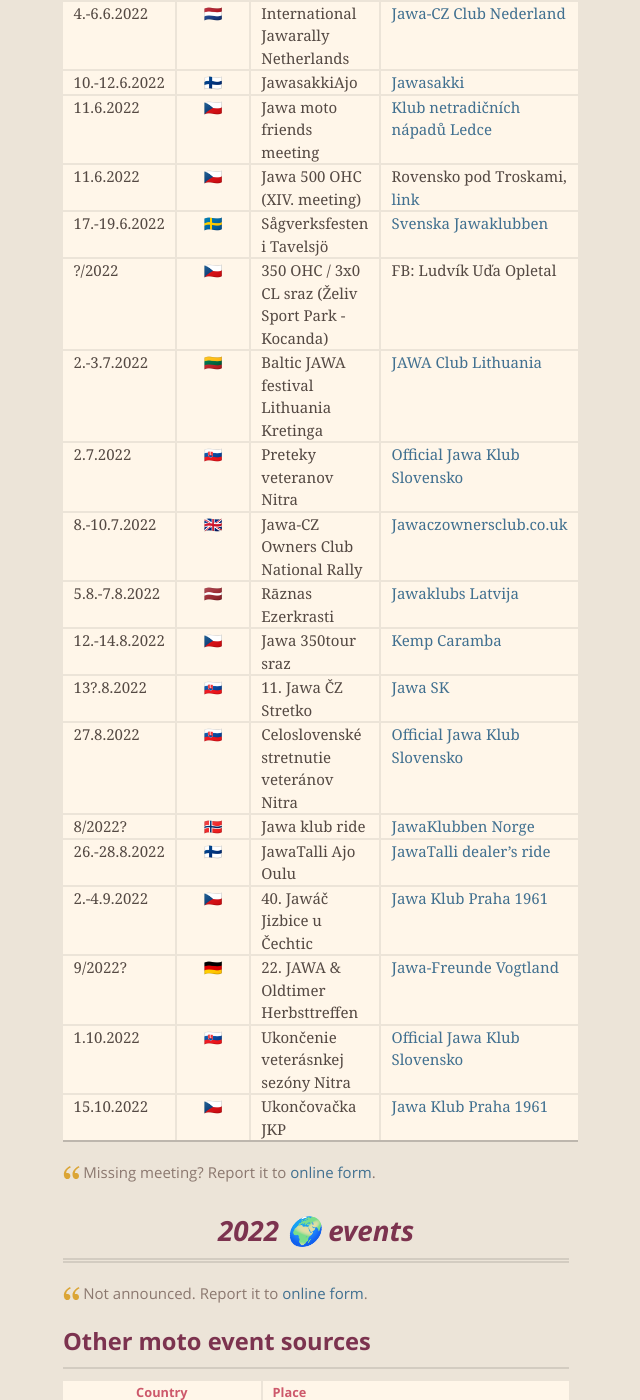
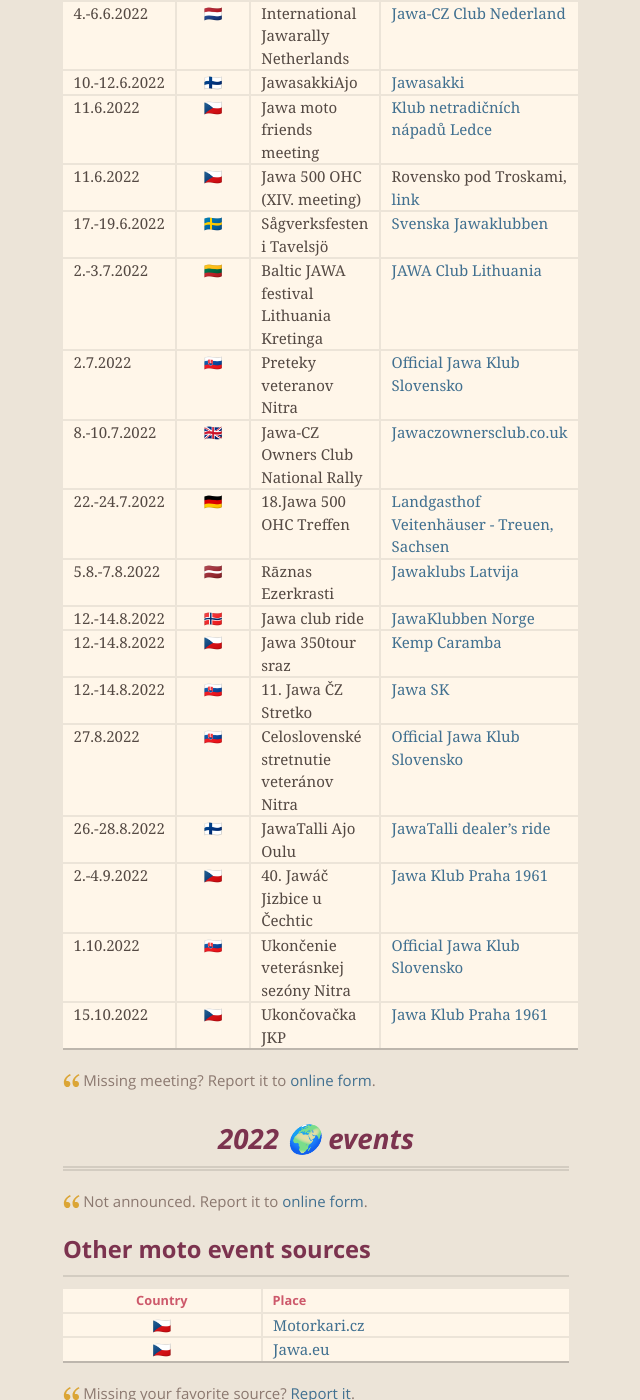
Before and after one commit to microkost/jawamotorcycles.cz, a Jekyll site: the page built from docs/index.md, in a window 1280 px wide and 1400 px high, scrolled down 790 px. Shown: the whole window, without its empty margins (324-964 px from the left). Built offline with Jekyll 4.4.1, drawn with Linux system fonts in a browser that asks for light colours; our own code applies the rules of GitHub Pages for plain Markdown files.

Commit message:
Norwegian Jawa meeting update and more updates

```diff
--- a/docs/index.md
+++ b/docs/index.md
@@ -17,18 +17,17 @@
 | 11.6.2022 | 🇨🇿 | Jawa moto friends meeting | [Klub netradičních nápadů Ledce](https://www.facebook.com/events/s/sraz-pratel-znacky-jawa/3235069746738107/) |
 | 11.6.2022 | 🇨🇿 | Jawa 500 OHC (XIV. meeting) | Rovensko pod Troskami, [link](https://www.facebook.com/events/698394628176504/) |
 | 17.-19.6.2022| 🇸🇪 | Sågverksfesten i Tavelsjö | [Svenska Jawaklubben](https://jawaklubben.se/) |
-| ?/2022 | 🇨🇿 | 350 OHC / 3x0 CL sraz (Želiv Sport Park - Kocanda) | FB: Ludvík Uďa Opletal |
 | 2.-3.7.2022 | 🇱🇹 | Baltic JAWA festival Lithuania Kretinga | [JAWA Club Lithuania](https://www.facebook.com/JAWA-Club-Lithuania-JAWA-Fan%C5%B3-Klubas-Lietuva-304724539946979) |
 | 2.7.2022 | 🇸🇰 | Preteky veteranov Nitra | [Official Jawa Klub Slovensko](https://www.facebook.com/Official-Jawa-Klub-Slovensko-1371735932895009/) |
 | 8.-10.7.2022 | 🇬🇧 | Jawa-CZ Owners Club National Rally | [Jawaczownersclub.co.uk](http://www.jawaczownersclub.co.uk/events.htm) |
+| 22.-24.7.2022 | 🇩🇪 | 18.Jawa 500 OHC Treffen | [Landgasthof Veitenhäuser - Treuen, Sachsen](https://jawafreunde.de/index.php/termine/event/43-18-jawa-500-ohc-treffen.html) |
 | 5.8.-7.8.2022 | 🇱🇻 | Rāznas Ezerkrasti | [Jawaklubs Latvija](http://www.jawaklubs.lv/kluba-jaunumi.php) |
+| 12.-14.8.2022 | 🇳🇴 | Jawa club ride  | [JawaKlubben Norge](http://jawaklubben.no/) |
 | 12.-14.8.2022 | 🇨🇿 | Jawa 350tour sraz | [Kemp Caramba](https://fb.me/e/2hlz0aZp5) |
-| 13?.8.2022 | 🇸🇰 | 11. Jawa ČZ Stretko | [Jawa SK](https://facebook.com/jawaczstretko/) |
+| 12.-14.8.2022 | 🇸🇰 | 11. Jawa ČZ Stretko | [Jawa SK](https://www.facebook.com/events/456883366107646) |
 | 27.8.2022 | 🇸🇰 | Celoslovenské stretnutie veteránov Nitra | [Official Jawa Klub Slovensko](https://www.facebook.com/Official-Jawa-Klub-Slovensko-1371735932895009/) |
-| 8/2022? | 🇳🇴 | Jawa klub ride  | [JawaKlubben Norge](http://jawaklubben.no/) |
 | 26.-28.8.2022 | 🇫🇮 | JawaTalli Ajo Oulu | [JawaTalli dealer's ride](https://www.jawatalli.fi/) |
 | 2.-4.9.2022 | 🇨🇿 | 40. Jawáč Jizbice u Čechtic | [Jawa Klub Praha 1961](http://www.jawaklub.cz/kalendar) |
-| 9/2022? | 🇩🇪 | 22. JAWA & Oldtimer Herbsttreffen | [Jawa-Freunde Vogtland](https://jawafreunde.de/index.php/berichte.html) |
 | 1.10.2022 | 🇸🇰 | Ukončenie veterásnkej sezóny Nitra | [Official Jawa Klub Slovensko](https://www.facebook.com/Official-Jawa-Klub-Slovensko-1371735932895009/) |
 | 15.10.2022 | 🇨🇿 | Ukončovačka JKP | [Jawa Klub Praha 1961](http://www.jawaklub.cz/kalendar) |
 
```
